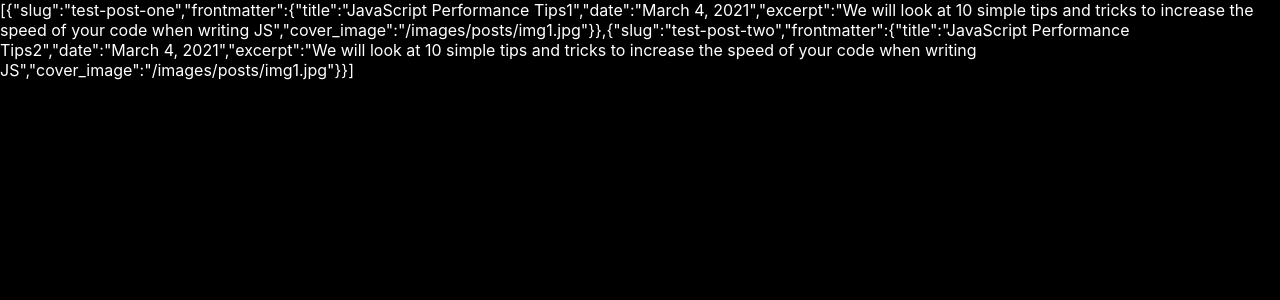
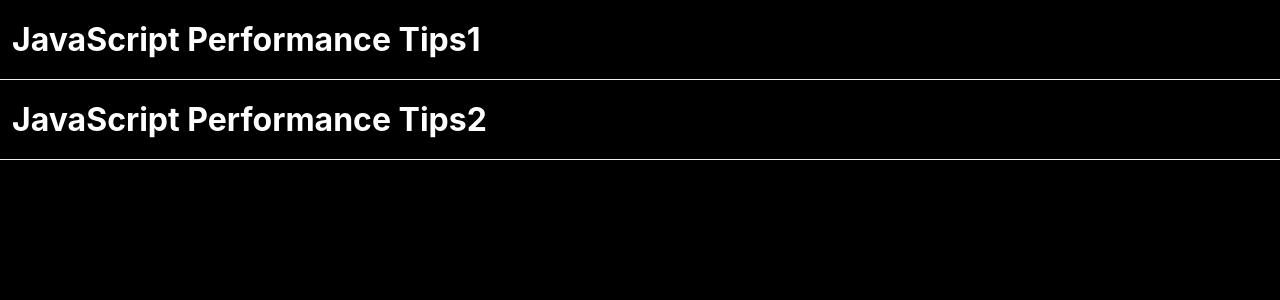
Before and after one commit to devDohyun/devlog, a Next.js app: page /posts in a window 1280 px wide. Shown: the top 300 px of the page. Built offline with nearby package versions, Linux system fonts and the light colour scheme.

Commit message:
feat/ added post page

```diff
--- /dev/null
+++ b/components/Post/ListItem/index.tsx
@@ -0,0 +1,16 @@
+import { StyledPostListItem, StyledPostTitle } from '@/components/Post/ListItem/styles'
+import { PostItem } from '@/types'
+
+type PostListItemProps = {
+  item: PostItem
+}
+
+const PostListItem = ({ item }: PostListItemProps) => {
+  return (
+    <StyledPostListItem>
+      <StyledPostTitle>{item.body.title}</StyledPostTitle>
+    </StyledPostListItem>
+  )
+}
+
+export default PostListItem
--- /dev/null
+++ b/components/Post/ListItem/styles.ts
@@ -0,0 +1,11 @@
+import styled from '@emotion/styled'
+
+export const StyledPostListItem = styled.div`
+  width: 100%;
+  padding: 20px 12px;
+`
+
+export const StyledPostTitle = styled.div`
+  font-size: 32px;
+  font-weight: bold;
+`
--- /dev/null
+++ b/components/Post/index.tsx
@@ -0,0 +1,21 @@
+import PostListItem from '@/components/Post/ListItem'
+import { StyledListRow } from '@/components/Post/styles'
+import { PostItem } from '@/types'
+
+type PostProps = {
+  items: PostItem[]
+}
+
+const Post = ({ items }: PostProps) => {
+  return (
+    <>
+      {items.map((item) => (
+        <StyledListRow key={item.slug}>
+          <PostListItem item={item}></PostListItem>
+        </StyledListRow>
+      ))}
+    </>
+  )
+}
+
+export default Post
--- /dev/null
+++ b/components/Post/styles.ts
@@ -0,0 +1,5 @@
+import styled from '@emotion/styled'
+
+export const StyledListRow = styled.div`
+  border-bottom: 1px solid #efefef;
+`
--- a/pages/posts/index.tsx
+++ b/pages/posts/index.tsx
@@ -2,31 +2,33 @@ import fs from 'fs'
 import path from 'path'
 import matter from 'gray-matter'
 
-import { NextPage } from 'next'
+import { GetStaticProps, InferGetStaticPropsType, NextPage } from 'next'
+import Post from '@/components/Post'
+import { PostItem } from '@/types'
 
-type PagePostsProps = {
-  posts?: any[]
-}
-
-const PagePosts: NextPage = ({ posts }: PagePostsProps) => {
-  return <>{JSON.stringify(posts)}</>
+const PagePosts: NextPage = ({ posts }: InferGetStaticPropsType<typeof getStaticProps>) => {
+  return (
+    <>
+      <Post items={posts} />
+    </>
+  )
 }
 
 export default PagePosts
 
-export async function getStaticProps() {
+export const getStaticProps: GetStaticProps = async () => {
   const files = fs.readdirSync(path.join('posts'))
 
   const posts = files.map((filename) => {
     const slug = filename.replace('.md', '')
     const markdownWithMeta = fs.readFileSync(path.join('posts', filename), 'utf-8')
-    const { data: frontmatter } = matter(markdownWithMeta)
+    const { data: body } = matter(markdownWithMeta)
 
     return {
       slug,
-      frontmatter,
+      body,
     }
-  })
+  }) as PostItem[]
 
   return {
     props: {
```
